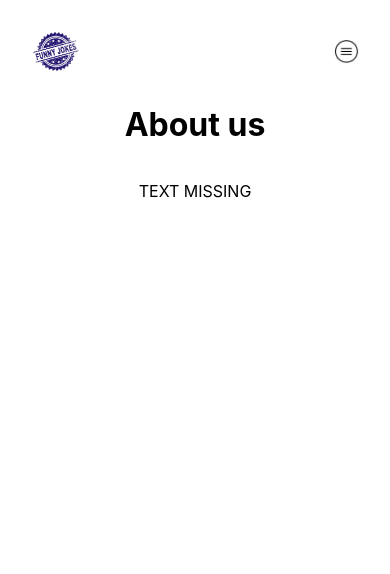
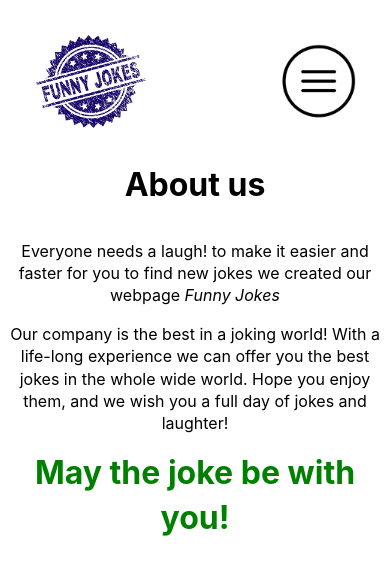
Before and after one commit to mstipsits/funny_jokes, a website built with webpack: page src/html/about.html in a window 390 px wide. Built offline with nearby package versions, Linux system fonts and the light colour scheme; files whose address does not match are found by name.

Commit message:
added text to about page, chagend size of logo and menu icon

```diff
--- a/src/html/about.html
+++ b/src/html/about.html
@@ -25,7 +25,12 @@
 
 <h1 id="headingAbout" class="headingAbout">About us</h1>
 
-<p id="textAbout" class="textAbout">TEXT MISSING</p>
+<p id="textAbout1" class="textAbout">Everyone needs a laugh! to make it easier and faster for you to find new jokes we created
+    our webpage <i>Funny Jokes</i></p>
+<p id="textAbout2" class="textAbout">Our company is the best in a joking world! With a life-long experience we can offer you the best jokes in the whole wide world.
+Hope you enjoy them, and we wish you a full day of jokes and laughter!</p>
+
+<h1 id="endAbout" class="endAbout">May the joke be with you!</h1>
 
 </body>
 </html>
--- a/src/styles/_scaffolding.scss
+++ b/src/styles/_scaffolding.scss
@@ -31,13 +31,13 @@ h1 {
 }
 
 .logo{
-  width: 50px;
+  width: 120px;
   cursor: pointer;
   margin: 30px 0;
 }
 
 .menu-icon{
-  width: 25px;
+  width: 80px;
   cursor: pointer;
   display: none;
 }
@@ -60,7 +60,7 @@ nav ul li a{
 }
 
 nav ul li a:hover{
-  color: #ff5;
+  color: #000075;
 }
 
 @media only screen and (max-width: 700px) {
@@ -69,7 +69,7 @@ nav ul li a:hover{
     width: 100%;
     background: linear-gradient(#000075, #5C5CFF);
     position: absolute;
-    top: 75px;
+    top: 130px;
     right: 0;
     z-index: 2;
   }
--- a/src/styles/about.scss
+++ b/src/styles/about.scss
@@ -13,3 +13,7 @@
 .textAbout{
   color: black;
 }
+
+.endAbout{
+  color: green;
+}
```
Also changed, not shown: src/index_test.html (+3 -2 lines).
